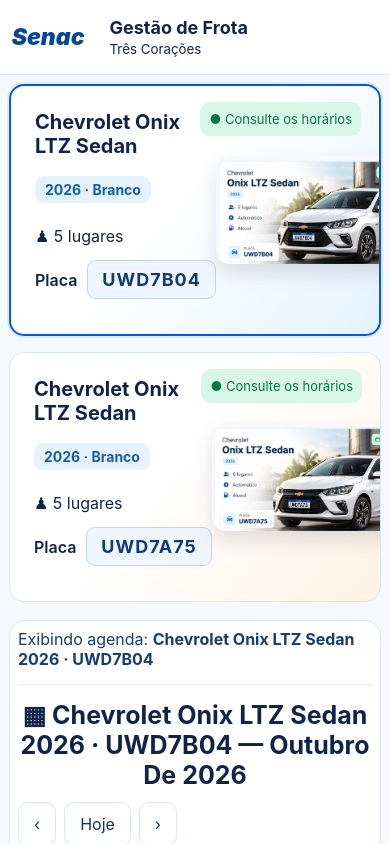
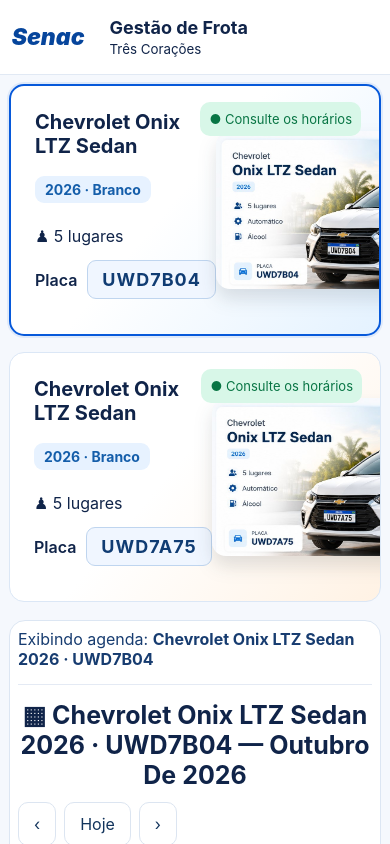
Before and after one commit to owagnerjrr/gestaodefrota, a React (Vite) app: page / in a window 390 px wide. Shown: the top 844 px of the page. Built offline with nearby package versions, Linux system fonts and the light colour scheme; no server answers; the database is empty.

Commit message:
Increase Onix artwork size in fleet vehicle cards

```diff
--- a/src/style.css
+++ b/src/style.css
@@ -29,3 +29,6 @@
 
 /* Identificação visual dos dois Onix da frota */
 .vehicle .car-year{display:inline-block;background:#e7f2ff;color:#155eaa;border-radius:9px;padding:5px 10px;font-weight:700;font-size:14px;margin:0 0 12px}.vehicle .car-plate{display:flex;gap:10px;align-items:center;margin-top:14px;font-weight:600}.vehicle .car-plate strong{display:inline-block;background:#f0f6ff;border:1px solid #bfd5ef;color:#103c73;padding:8px 14px;border-radius:9px;letter-spacing:1px;font-size:18px}.vehicle .carart img{object-fit:contain;width:100%;height:100%;border-radius:14px}
+
+/* Ampliar as artes dos Onix nos cartões sem cortar o conteúdo */
+.vehicle .carart{width:54%;min-width:0;min-height:205px;flex-shrink:0}.vehicle .carart img{max-width:none;width:100%;height:auto;max-height:230px;object-fit:contain}@media(max-width:750px){.vehicle .carart{width:100%;min-height:0}.vehicle .carart img{max-height:none}}
```
